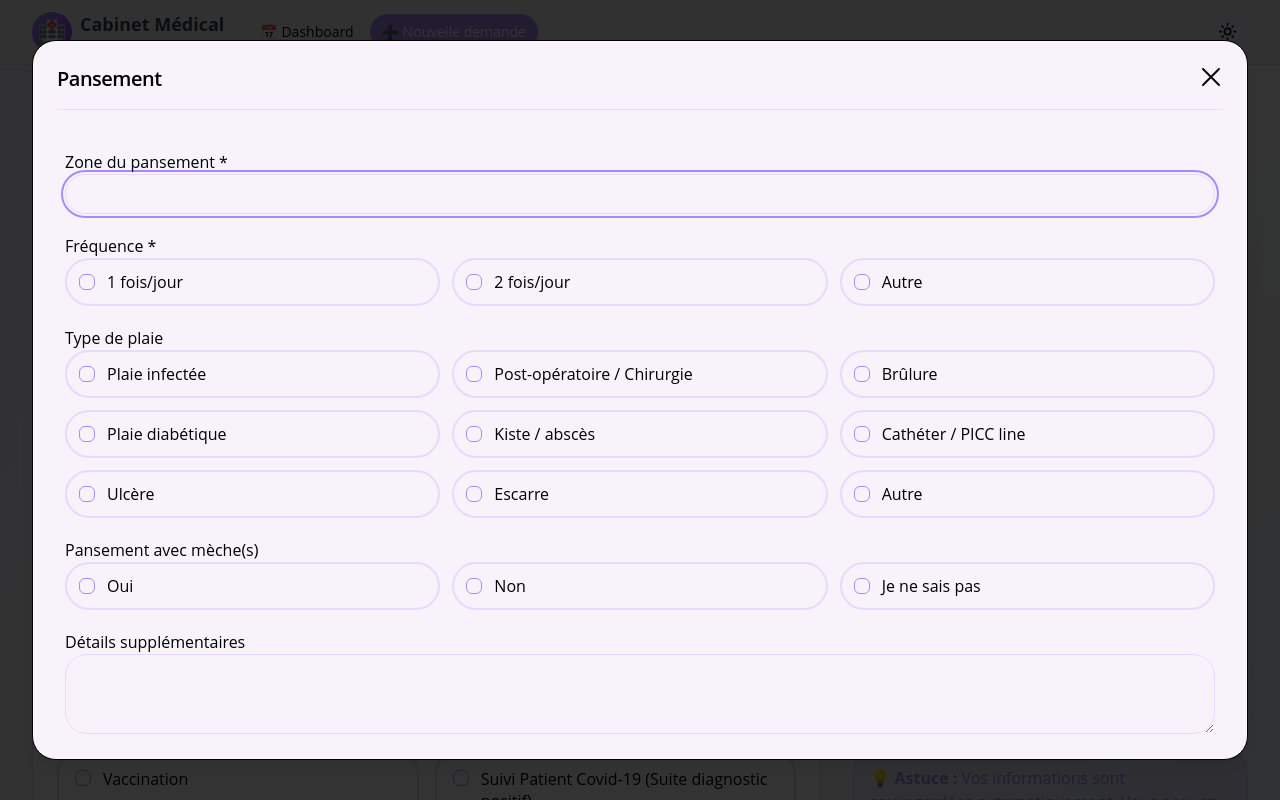
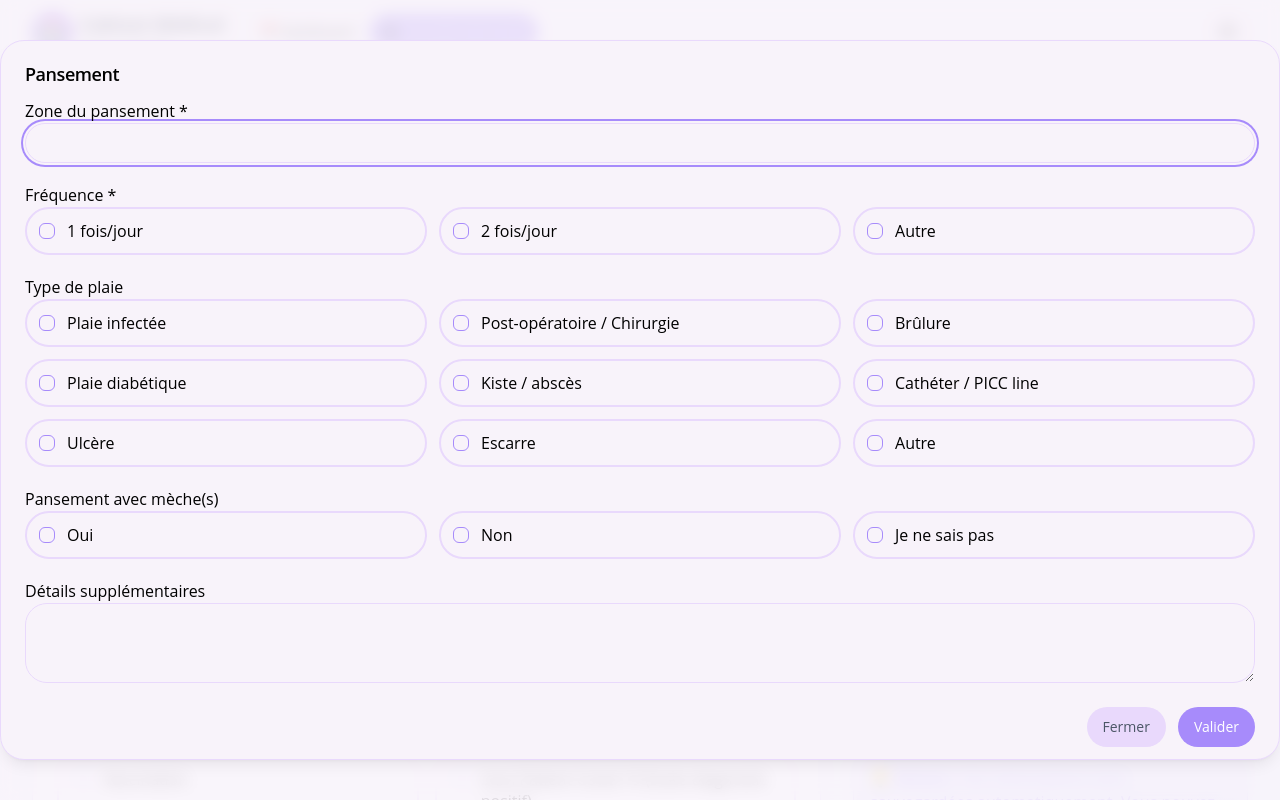
Before and after one commit to franckick0909/cabinet-medical, a Next.js app: page /demande/soins in a window 1280 px wide. Both pictures are taken after a click on the element "Pansement". Shown: the top 800 px of the page. Built offline with nearby package versions, Linux system fonts and the light colour scheme.

Commit message:
Refactor modal component by moving it from UI to custom components, updating imports accordingly to enhance modularity and maintainability.

```diff
--- a/src/app/demande/soins/page.tsx
+++ b/src/app/demande/soins/page.tsx
@@ -2,12 +2,12 @@
 
 import { Button } from "@/components/custom/Button";
 import { Checkbox } from "@/components/custom/Checkbox";
+import { Input } from "@/components/custom/Input";
+import { Modal } from "@/components/custom/Modal";
+import { Textarea } from "@/components/custom/Textarea";
 import { FormNavigation } from "@/components/demande/FormNavigation";
 import { PageHeader } from "@/components/demande/PageHeader";
-import { Input } from "@/components/custom/Input";
 import { Label } from "@/components/ui/label";
-import { Modal } from "@/components/ui/modal";
-import { Textarea } from "@/components/custom/Textarea";
 import { useDemandeStore } from "@/store/demandeStore";
 import { useRouter } from "next/navigation";
 import { useEffect, useState } from "react";
--- /dev/null
+++ b/src/components/custom/Modal.tsx
@@ -0,0 +1,134 @@
+"use client";
+
+import * as DialogPrimitive from "@radix-ui/react-dialog";
+import { X } from "lucide-react";
+import * as React from "react";
+
+// Wrapper pour gérer les props personnalisées
+interface ModalWrapperProps {
+  isOpen: boolean;
+  onClose: () => void;
+  title?: string;
+  size?: string;
+  children: React.ReactNode;
+}
+
+const ModalWrapper: React.FC<ModalWrapperProps> = ({
+  isOpen,
+  onClose,
+  title,
+  size,
+  children,
+}) => {
+  return (
+    <DialogPrimitive.Root
+      open={isOpen}
+      onOpenChange={(open) => !open && onClose()}
+    >
+      <ModalContent className={size === "xl" ? "max-w-[95vw] sm:max-w-4xl md:max-w-5xl lg:max-w-6xl xl:max-w-7xl max-h-[90vh] p-0 flex flex-col overflow-hidden [&>button]:hidden" : "w-full"}>
+        {title && <ModalTitle>{title}</ModalTitle>}
+        {children}
+      </ModalContent>
+    </DialogPrimitive.Root>
+  );
+};
+
+const Modal = ModalWrapper;
+
+const ModalTrigger = DialogPrimitive.Trigger;
+
+const ModalPortal = DialogPrimitive.Portal;
+
+const ModalClose = DialogPrimitive.Close;
+
+const ModalOverlay = React.forwardRef<
+  React.ElementRef<typeof DialogPrimitive.Overlay>,
+  React.ComponentPropsWithoutRef<typeof DialogPrimitive.Overlay>
+>(({ className = "", ...props }, ref) => (
+  <DialogPrimitive.Overlay
+    ref={ref}
+    className={`fixed inset-0 z-50 bg-background/80 backdrop-blur-sm data-[state=open]:animate-in data-[state=closed]:animate-out data-[state=closed]:fade-out-0 data-[state=open]:fade-in-0 ${className}`}
+    {...props}
+  />
+));
+ModalOverlay.displayName = DialogPrimitive.Overlay.displayName;
+
+const ModalContent = React.forwardRef<
+  React.ElementRef<typeof DialogPrimitive.Content>,
+  React.ComponentPropsWithoutRef<typeof DialogPrimitive.Content>
+>(({ className = "", children, ...props }, ref) => (
+  <ModalPortal>
+    <ModalOverlay />
+    <DialogPrimitive.Content
+      ref={ref}
+      className={`fixed left-[50%] top-[50%] z-50 grid w-full max-w-lg translate-x-[-50%] translate-y-[-50%] gap-4 border border-border bg-background p-6 shadow-lg duration-200 data-[state=open]:animate-in data-[state=closed]:animate-out data-[state=closed]:fade-out-0 data-[state=open]:fade-in-0 data-[state=closed]:zoom-out-95 data-[state=open]:zoom-in-95 data-[state=closed]:slide-out-to-left-1/2 data-[state=closed]:slide-out-to-top-[48%] data-[state=open]:slide-in-from-left-1/2 data-[state=open]:slide-in-from-top-[48%] sm:rounded-lg ${className}`}
+      {...props}
+    >
+      {children}
+      <DialogPrimitive.Close className="absolute right-4 top-4 rounded-sm opacity-70 ring-offset-background transition-opacity hover:opacity-100 focus:outline-none focus:ring-2 focus:ring-ring focus:ring-offset-2 disabled:pointer-events-none data-[state=open]:bg-accent data-[state=open]:text-muted-foreground">
+        <X className="h-4 w-4" />
+        <span className="sr-only">Close</span>
+      </DialogPrimitive.Close>
+    </DialogPrimitive.Content>
+  </ModalPortal>
+));
+ModalContent.displayName = DialogPrimitive.Content.displayName;
+
+const ModalHeader = ({
+  className = "",
+  ...props
+}: React.HTMLAttributes<HTMLDivElement>) => (
+  <div
+    className={`flex flex-col space-y-1.5 text-center sm:text-left ${className}`}
+    {...props}
+  />
+);
+ModalHeader.displayName = "ModalHeader";
+
+const ModalFooter = ({
+  className = "",
+  ...props
+}: React.HTMLAttributes<HTMLDivElement>) => (
+  <div
+    className={`flex flex-col-reverse sm:flex-row sm:justify-end sm:space-x-2 ${className}`}
+    {...props}
+  />
+);
+ModalFooter.displayName = "ModalFooter";
+
+const ModalTitle = React.forwardRef<
+  React.ElementRef<typeof DialogPrimitive.Title>,
+  React.ComponentPropsWithoutRef<typeof DialogPrimitive.Title>
+>(({ className = "", ...props }, ref) => (
+  <DialogPrimitive.Title
+    ref={ref}
+    className={`text-lg font-semibold leading-none tracking-tight ${className}`}
+    {...props}
+  />
+));
+ModalTitle.displayName = DialogPrimitive.Title.displayName;
+
+const ModalDescription = React.forwardRef<
+  React.ElementRef<typeof DialogPrimitive.Description>,
+  React.ComponentPropsWithoutRef<typeof DialogPrimitive.Description>
+>(({ className = "", ...props }, ref) => (
+  <DialogPrimitive.Description
+    ref={ref}
+    className={`text-sm text-muted-foreground ${className}`}
+    {...props}
+  />
+));
+ModalDescription.displayName = DialogPrimitive.Description.displayName;
+
+export {
+  Modal,
+  ModalClose,
+  ModalContent,
+  ModalDescription,
+  ModalFooter,
+  ModalHeader,
+  ModalOverlay,
+  ModalPortal,
+  ModalTitle,
+  ModalTrigger,
+};
--- a/src/components/custom/index.ts
+++ b/src/components/custom/index.ts
@@ -11,6 +11,18 @@
 export { Checkbox } from "./Checkbox";
 export { Input } from "./Input";
 export {
+  Modal,
+  ModalClose,
+  ModalContent,
+  ModalDescription,
+  ModalFooter,
+  ModalHeader,
+  ModalOverlay,
+  ModalPortal,
+  ModalTitle,
+  ModalTrigger,
+} from "./Modal";
+export {
   Select,
   SelectContent,
   SelectGroup,
--- a/src/components/ui/Modal.tsx
+++ /dev/null
@@ -1,67 +0,0 @@
-"use client";
-
-import { cn } from "@/lib/utils";
-import { X } from "lucide-react";
-import * as React from "react";
-import { Button } from "@/components/custom/Button";
-import { Dialog, DialogContent, DialogHeader, DialogTitle } from "@/components/ui/dialog";
-
-interface ModalProps {
-  isOpen: boolean;
-  onClose: () => void;
-  title?: string;
-  children: React.ReactNode;
-  size?: "sm" | "md" | "lg" | "xl" | "full";
-}
-
-const sizeClasses = {
-  sm: "max-w-[95vw] sm:max-w-md w-full max-h-[80vh] sm:max-h-[85vh]",
-  md: "max-w-[95vw] sm:max-w-lg md:max-w-xl w-full max-h-[80vh] sm:max-h-[85vh]",
-  lg: "max-w-[95vw] sm:max-w-2xl md:max-w-4xl lg:max-w-5xl w-full max-h-[85vh] sm:max-h-[90vh]",
-  xl: "max-w-[95vw] sm:max-w-4xl md:max-w-5xl lg:max-w-6xl xl:max-w-7xl w-[95%] max-h-[85vh] sm:max-h-[90vh]",
-  full: "max-w-[98vw] w-full max-h-[95vh]",
-};
-
-export function Modal({
-  isOpen,
-  onClose,
-  title,
-  children,
-  size = "lg",
-}: ModalProps) {
-  return (
-    <Dialog open={isOpen} onOpenChange={(open) => !open && onClose()}>
-      <DialogContent
-        className={cn(
-          sizeClasses[size],
-          "overflow-hidden flex flex-col rounded-lg [&>button:last-of-type]:hidden"
-        )}
-      >
-        {title && (
-          <DialogHeader className="flex-shrink-0 pb-4 border-b border-border overflow-y-auto pr-12">
-            <DialogTitle className="text-lg sm:text-xl font-semibold">
-              {title}
-            </DialogTitle>
-          </DialogHeader>
-        )}
-        <div className="flex-1 py-4 sm:py-6 px-2 overflow-y-auto">
-          {children}
-        </div>
-
-        {/* Bouton fermer custom - placé en dernier pour être visible */}
-        <Button
-          variant="ghost"
-          size="icon"
-          onClick={onClose}
-          className="absolute sm:right-2 sm:top-2 right-4 top-4 sm:h-14 sm:w-14 h-10 w-10 rounded-full hover:bg-accent z-50 group border-0 shadow-none"
-        >
-          <X
-            className="sm:!h-8 !h-6 sm:!w-8 !w-6 group-hover:rotate-180 transition-all duration-400"
-            strokeWidth={1.5}
-          />
-          <span className="sr-only">Fermer</span>
-        </Button>
-      </DialogContent>
-    </Dialog>
-  );
-}
--- a/src/components/ui/index.ts
+++ b/src/components/ui/index.ts
@@ -38,7 +38,6 @@
 } from "./form";
 export { HoverCard, HoverCardContent, HoverCardTrigger } from "./hover-card";
 export { Label } from "./label";
-export { Modal } from "./modal";
 export { Progress } from "./progress";
 export { RadioGroup, RadioGroupItem } from "./radio-group";
 export { Separator } from "./separator";
```
